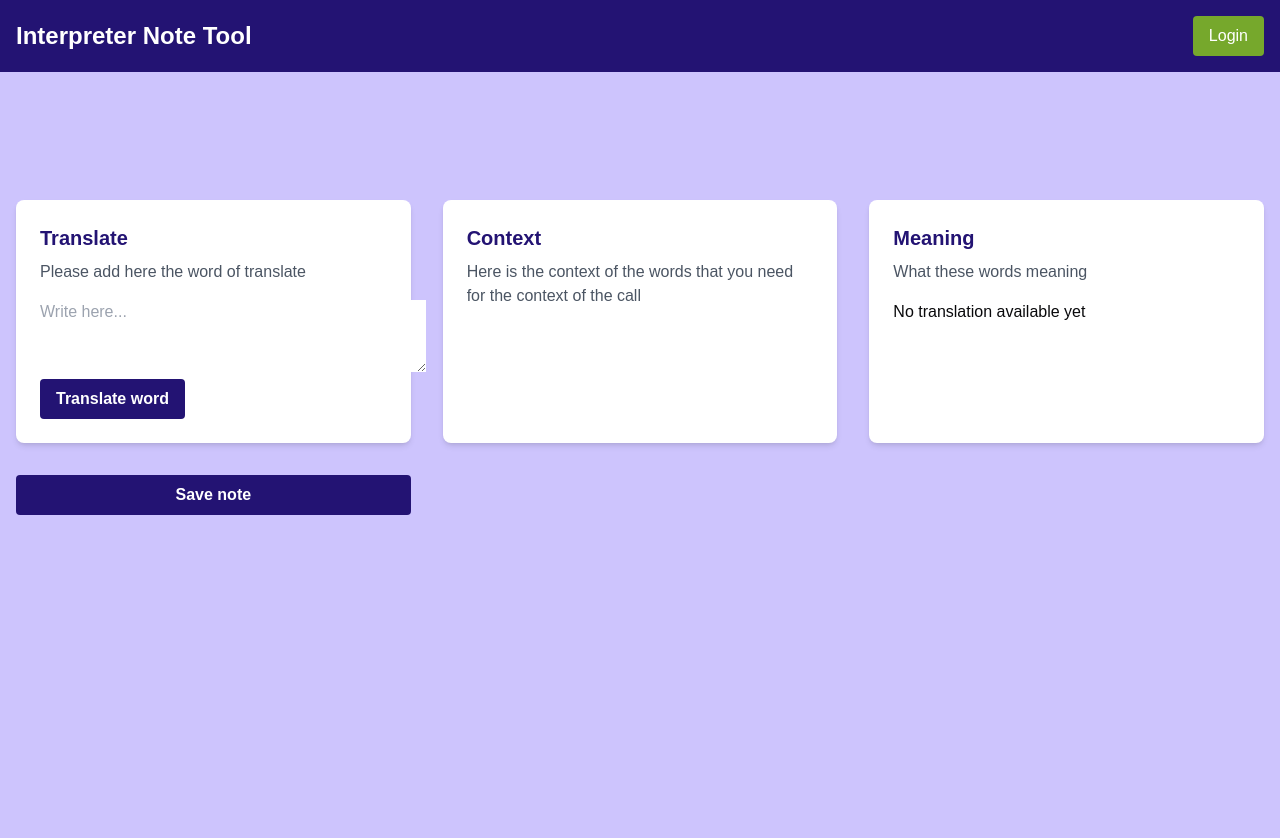
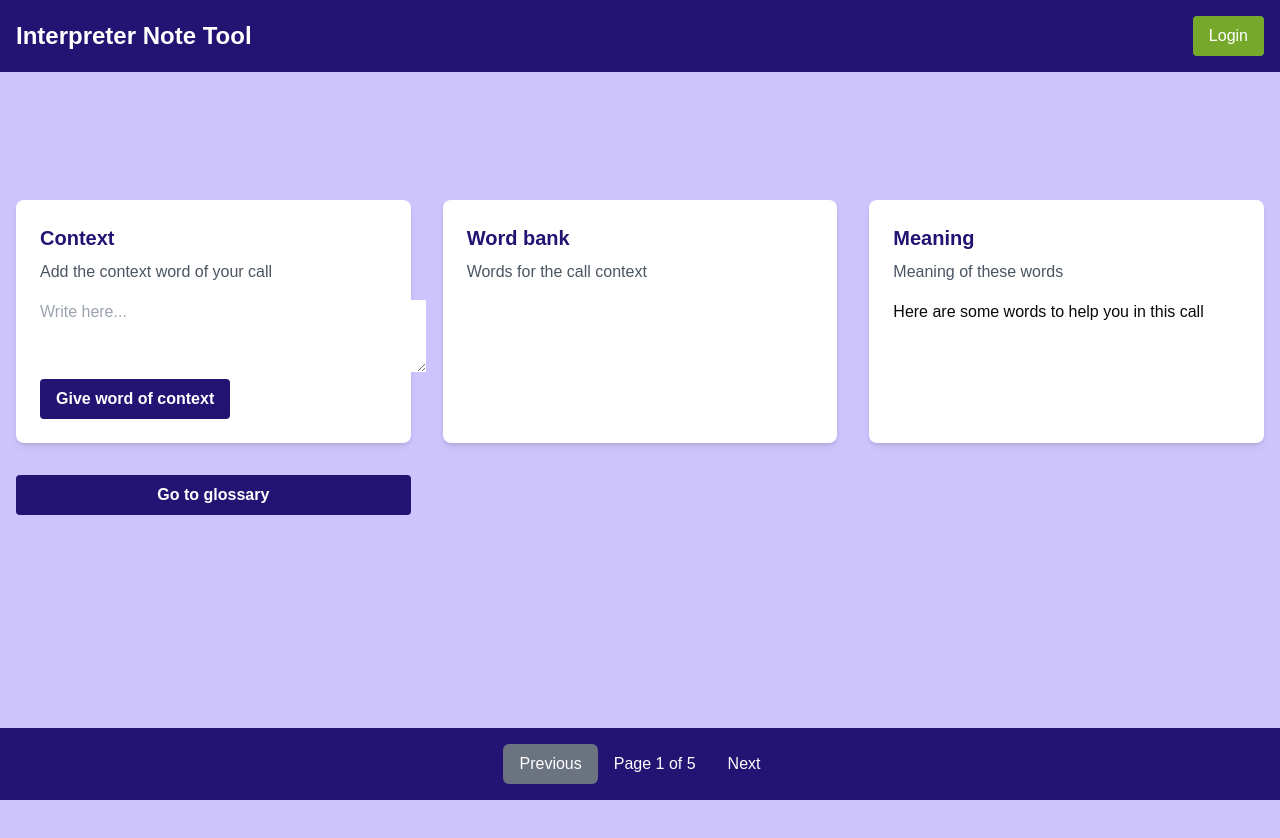
Before and after one commit to GeraBadua/interpreter-note-tool, a Next.js app: page /contextTool in a window 1280 px wide. Shown: the top 838 px of the page. Built offline with nearby package versions, Linux system fonts and the light colour scheme.

Commit message:
fixfeature/contextTool/AlexisMedina

```diff
--- a/src/app/contextTool/page.jsx
+++ b/src/app/contextTool/page.jsx
@@ -1,49 +1,45 @@
-'use client'; // This file is a client-side component
+'use client';
+
 import React, { useState, useEffect } from 'react';
-import { useRouter } from 'next/navigation'; // Import useRouter hook
+import { useRouter } from 'next/navigation';
 import TextArea from '../components/textarea';
-import { Button } from '../components/button'; // Corrected import path
+import { Button } from '../components/button';
 
-export default function contextTool() {
+export default function ContextTool() {
   const [context, setContext] = useState('');
   const [wordBank, setWordBank] = useState([]);
   const [translation, setTranslation] = useState('');
-  const [notes, setNotes] = useState(''); // Add state to manage the notes text
-  const [savedNotes, setSavedNotes] = useState([]); // Add state to manage the saved notes
+  const [notes, setNotes] = useState('');
+  const [savedNotes, setSavedNotes] = useState([]);
+  const [currentPage, setCurrentPage] = useState(1);
+  const totalPages = 5;
+  const router = useRouter();
 
-  const router = useRouter(); // Initialize the useRouter hook
+  const goToGlossaryPage = () => {
+    router.push('/glossaryBox');
+  };
 
-  // Function to handle changes in the textarea (notes)
   const handleContextChange = (e) => {
     const newContext = e.target.value;
     setContext(newContext);
 
-    // Update the word bank
     const updatedWordBank = newContext
       ? newContext.split(' ').map((word) => word.toLowerCase())
       : [];
     setWordBank(updatedWordBank);
   };
 
-  // Function to handle translation API call
   const fetchTranslation = async (text) => {
     try {
-      // Call the translation API (replace with actual API URL)
-      const response = await fetch('https://api.deepl.com/v2/translate', { // Replace with actual API
+      const response = await fetch('https://api.deepl.com/v2/translate', {
         method: 'POST',
-        headers: {
-          'Content-Type': 'application/json',
-        },
-        body: JSON.stringify({
-          text,   // The text to be translated
-          target_lang: 'es', // Target language for translation (example: Spanish)
-        }),
+        headers: { 'Content-Type': 'application/json' },
+        body: JSON.stringify({ text, target_lang: 'es' }),
       });
-
       const data = await response.json();
 
       if (response.ok) {
-        setTranslation(data.translatedText); // Assuming the API returns the translation as 'translatedText'
+        setTranslation(data.translatedText);
       } else {
         console.error('Error fetching translation:', response.statusText);
       }
@@ -52,36 +48,30 @@ export default function contextTool() {
     }
   };
 
-  // UseEffect to fetch translation when context (notes) changes
   useEffect(() => {
     if (context) {
-      fetchTranslation(context); // Fetch translation when notes (context) changes
+      fetchTranslation(context);
     }
   }, [context]);
 
-  // Function to handle saving notes
   const handleSaveNote = () => {
-    setSavedNotes([...savedNotes, notes]); // Add the current notes to the savedNotes array
-    setNotes(''); // Clear the notes after saving
-
-    // Navigate back to home after saving
-    router.push('/home'); // Programmatic navigation to the home page
+    setSavedNotes([...savedNotes, notes]);
+    setNotes('');
+    router.push('/home');
   };
 
   return (
-    <div className="min-h-screen bg-[#cdc4fd]">
+    <div className="min-h-screen bg-[#cdc4fd] flex flex-col justify-between">
       <main className="container mx-auto px-4 py-16">
         <section className="mt-16 grid md:grid-cols-3 gap-8">
-          {/* First FeatureCard: Note Taking */}
-          <FeatureCard title="Translate" description="Please add here the word of translate">
+          <FeatureCard title="Context" description="Add the context word of your call">
             <TextArea value={context} onChange={handleContextChange} />
-            <Button onClick={fetchTranslation}>
-              Translate word
+            <Button className="mt-4 bg-[#231373] text-white hover:bg-[#1c125c] transition duration-300 ease-in-out">
+              Give word of context
             </Button>
           </FeatureCard>
 
-          {/* Second FeatureCard: Word Bank */}
-          <FeatureCard title="Context" description="Here is the context of the words that you need for the context of the call ">
+          <FeatureCard title="Word bank" description="Words for the call context">
             <ul>
               {wordBank.map((word, index) => (
                 <li key={index} className="text-gray-600">{word}</li>
@@ -89,25 +79,63 @@ export default function contextTool() {
             </ul>
           </FeatureCard>
 
-          {/* Third FeatureCard: Translation Management */}
-          <FeatureCard title="Meaning " description="What these words meaning">
-            <p>{translation || 'No translation available yet'}</p>
+          <FeatureCard title="Meaning" description="Meaning of these words">
+            <p>{translation || 'Here are some words to help you in this call'}</p>
           </FeatureCard>
 
-          <Button onClick={handleSaveNote}>
-              Save note
+          <Button
+            onClick={goToGlossaryPage}
+            className="bg-[#231373] text-white hover:bg-[#1c125c] transition duration-300 ease-in-out">
+            Go to glossary
           </Button>
         </section>
       </main>
+
+      <Pagination
+        currentPage={currentPage}
+        totalPages={totalPages}
+        onPageChange={setCurrentPage}
+      />
     </div>
   );
 }
 
-// FeatureCard component to render each card
 const FeatureCard = ({ title, description, children }) => (
-  <div className="bg-white p-6 rounded-lg shadow-md">
+  <div className="bg-white p-6 rounded-lg shadow-md transition duration-300 ease-in-out transform hover:scale-105">
     <h3 className="text-xl font-semibold text-[#231373] mb-2">{title}</h3>
     <p className="text-gray-600 mb-4">{description}</p>
     {children}
   </div>
 );
+
+const Pagination = ({ currentPage, totalPages, onPageChange }) => {
+  const handlePrevious = () => {
+    if (currentPage > 1) {
+      onPageChange(currentPage - 1);
+    }
+  };
+
+  const handleNext = () => {
+    if (currentPage < totalPages) {
+      onPageChange(currentPage + 1);
+    }
+  };
+
+  return (
+    <div className="fixed bottom-0 left-0 right-0 bg-[#231373] text-white py-4 flex justify-center items-center space-x-4">
+      <button
+        onClick={handlePrevious}
+        disabled={currentPage === 1}
+        className="px-4 py-2 bg-[#231373] text-white rounded-md hover:bg-[#1c125c] disabled:bg-gray-500">
+        Previous
+      </button>
+      <span>Page {currentPage} of {totalPages}</span>
+      <button
+        onClick={handleNext}
+        disabled={currentPage === totalPages}
+        className="px-4 py-2 bg-[#231373] text-white rounded-md hover:bg-[#1c125c] disabled:bg-gray-500">
+        Next
+      </button>
+    </div>
+  );
+};
```
